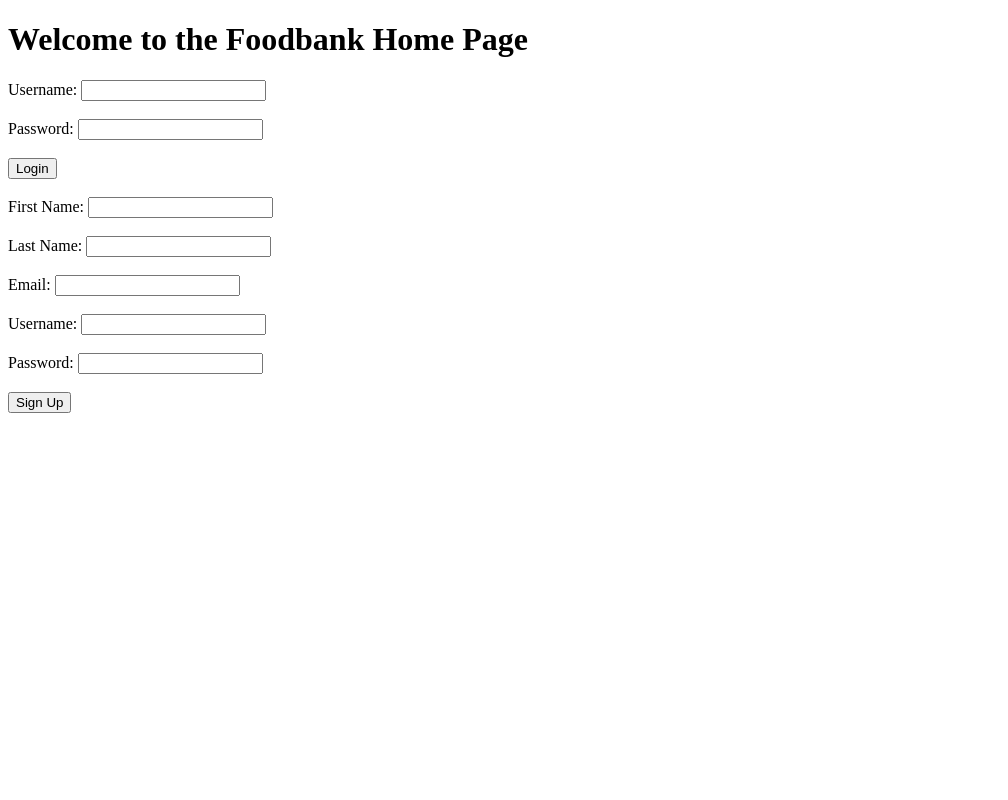
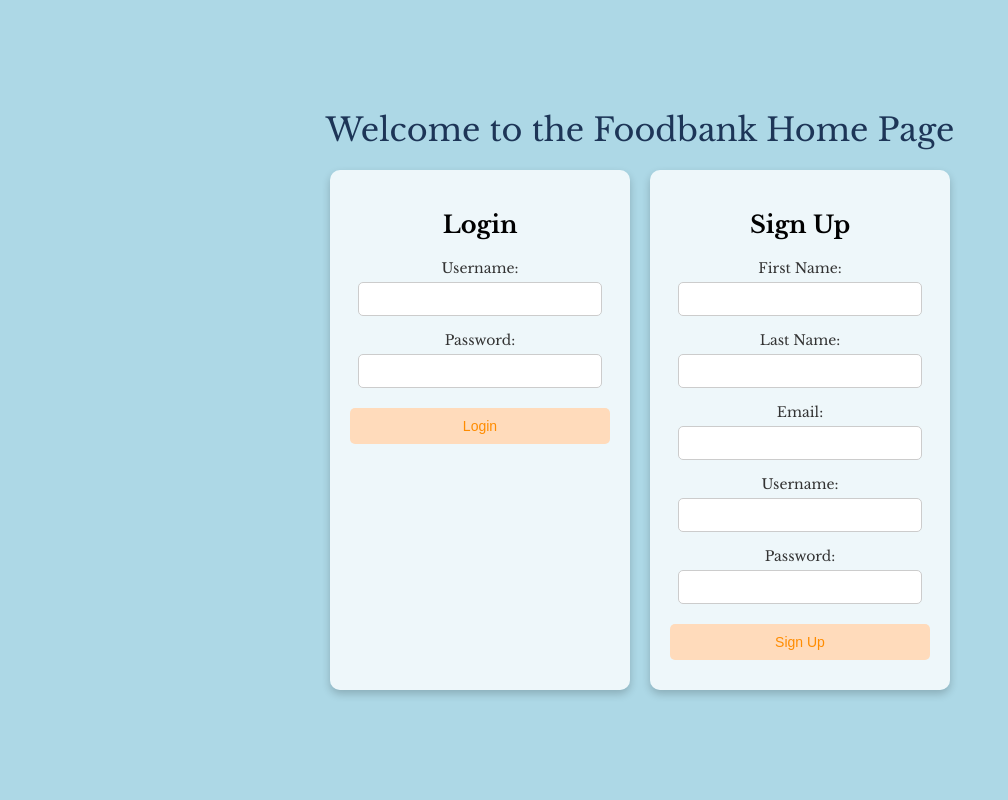
Before and after one commit to maxkooz/foodbank, a Django app: page / in a window 1280 px wide. Shown: the whole page, without its empty margins (0-1008 px from the left). Run offline with Django 4.2, Linux system fonts and the light colour scheme.

Commit message:
home.html updates

```diff
--- a/foodbank/templates/home.html
+++ b/foodbank/templates/home.html
@@ -2,39 +2,110 @@
 <html>
 <head>
     <title>Foodbank Home</title>
+    <style>
+        @import url('https://fonts.googleapis.com/css2?family=Libre+Baskerville:wght@400;700&display=swap');
+
+        body {
+            display: flex;
+            flex-direction: column;
+            justify-content: center;
+            align-items: center;
+            height: 100vh;
+            margin: 0;
+            font-family: 'Libre Baskerville', serif;
+            background-color: #add8e6;
+        }
+        .header {
+            font-size: 32px;
+            margin-bottom: 20px;
+            color: #1d3557;
+            text-align: center;
+        }
+        .form-container {
+            display: flex;
+            justify-content: center;
+            width: 80%;
+        }
+        .form-box {
+            background-color: rgba(255, 255, 255, 0.8);
+            padding: 20px;
+            border-radius: 10px;
+            box-shadow: 0 4px 8px rgba(0, 0, 0, 0.2);
+            margin: 0 10px;
+            width: 300px;
+            text-align: center;
+            box-sizing: border-box;
+        }
+        .form-box label {
+            margin: 5px 0;
+            font-size: 14px;
+            color: #333;
+            display: block;
+        }
+        .form-box input {
+            padding: 8px;
+            margin-bottom: 10px;
+            border: 1px solid #ccc;
+            border-radius: 5px;
+            font-size: 14px;
+            width: calc(100% - 16px);
+            box-sizing: border-box;
+        }
+        .form-box button {
+            margin: 10px 0;
+            padding: 10px 20px;
+            font-size: 14px;
+            cursor: pointer;
+            width: 100%;
+            box-sizing: border-box;
+            border: none;
+            border-radius: 5px;
+            background-color: #FFDBBB;
+            color: darkorange;
+            transition: background-color 0.3s ease, color 0.3s ease;
+        }
+        .form-box button:hover {
+            background-color: #0056b3;
+            color: white;
+        }
+    </style>
 </head>
 <body>
-    <h1>Welcome to the Foodbank Home Page</h1>
+<div class="header">Welcome to the Foodbank Home Page</div>
 {% if error_msg %}
-        <p style="color: red;">{{error_msg}}</p>
+    <p style="color: red;">{{ error_msg }}</p>
 {% endif %}
 
-
+<div class="form-container">
+    <div class="form-box">
+        <h2>Login</h2>
         <form method="post" action="{% url 'foodbank:login' %}">
             {% csrf_token %}
             <label for="username">Username:</label>
-        <input type="text" id="username" name="username"><br><br>
+            <input type="text" id="username" name="username">
             <label for="password">Password:</label>
-        <input type="password" id="password" name="password"><br><br>
+            <input type="password" id="password" name="password">
             <button type="submit">Login</button>
         </form>
+    </div>
 
-    <br>
+    <div class="form-box">
+        <h2>Sign Up</h2>
         <form method="post" action="{% url 'foodbank:sign_up' %}">
             {% csrf_token %}
             <label for="first_name">First Name:</label>
-        <input type="text" id="first_name" name="first_name"><br><br>
+            <input type="text" id="first_name" name="first_name">
             <label for="last_name">Last Name:</label>
-        <input type="text" id="last_name" name="last_name"><br><br>
+            <input type="text" id="last_name" name="last_name">
             <label for="email">Email:</label>
-        <input type="text" id="email" name="email"><br><br>
+            <input type="text" id="email" name="email">
             <label for="username">Username:</label>
-        <input type="text" id="username" name="username"><br><br>
+            <input type="text" id="username" name="username">
             <label for="password">Password:</label>
-        <input type="password" id="password" name="password"><br><br>
+            <input type="password" id="password" name="password">
             <button type="submit">Sign Up</button>
         </form>
-
-
+    </div>
+</div>
 </body>
 </html>
```
Lines whose indentation alone changed are shown as unchanged.
